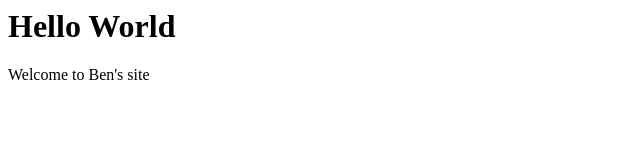
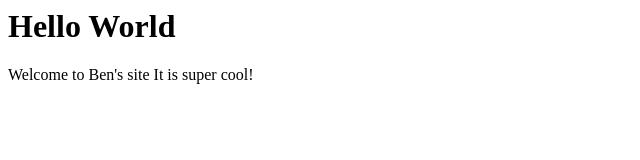
Before and after one commit to btobias09/it-ae-training-github-actions-001, a plain HTML site: page web_content/index.html in a window 1280 px wide. Shown: the full height of the page, 0-640 px from the left. Drawn offline with Linux system fonts and the light colour scheme.

Commit message:
More content changes

```diff
--- a/web_content/index.html
+++ b/web_content/index.html
@@ -6,7 +6,7 @@
 
 <body>
   <h1>Hello World</h1>
-  <p>Welcome to Ben's site</p>
+  <p>Welcome to Ben's site It is super cool!</p>
 </body>
 
 </html>
```
